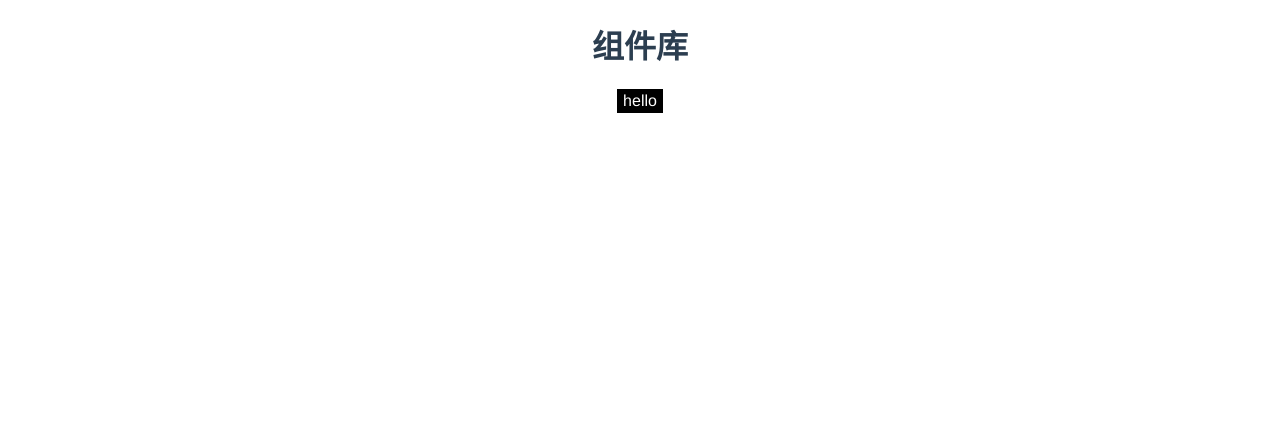
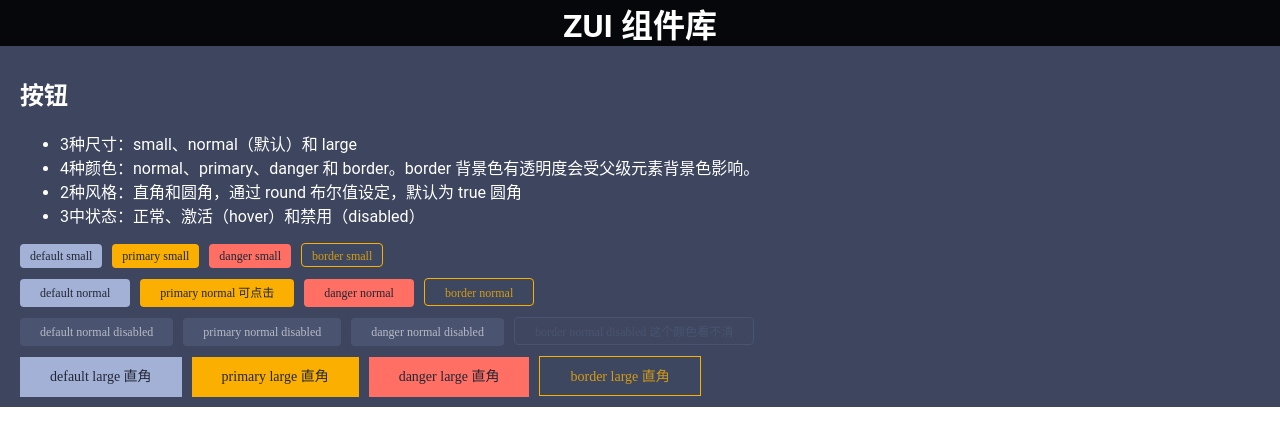
Before and after one commit to zerone-fe/zui, a Vue app: page / in a window 1280 px wide. Shown: the top 446 px of the page. Built offline with nearby package versions, Linux system fonts and the light colour scheme.

Commit message:
更新按钮组件
更新按钮组件

```diff
--- a/examples/App.vue
+++ b/examples/App.vue
@@ -4,18 +4,27 @@
       <router-link to="/">Home</router-link> |
       <router-link to="/about">About</router-link>
     </div> -->
-    <h1>组件库</h1>
+    <h1>ZUI 组件库</h1>
     <router-view />
   </div>
 </template>
 
 <style lang="scss">
+html, body {
+  margin: 0;
+}
+
 #app {
-  font-family: Avenir, Helvetica, Arial, sans-serif;
+  // font-family: Avenir, Helvetica, Arial, sans-serif;
+  font-family: Roboto, Avenir, Helvetica, Arial, sans-serif, "PingFang SC",
+    -apple-system, BlinkMacSystemFont, "Helvetica Neue", "Hiragino Sans GB",
+    "Source Han Sans", "Noto Sans CJK Sc", "Microsoft YaHei",
+    "Microsoft Jhenghei";
   -webkit-font-smoothing: antialiased;
   -moz-osx-font-smoothing: grayscale;
   text-align: center;
-  color: #2c3e50;
+  color: #fff;
+  background-color: #06070A;
 }
 
 #nav {
@@ -30,4 +39,8 @@
     }
   }
 }
+
+h1 {
+  margin: 0;
+}
 </style>
--- a/examples/views/Home.vue
+++ b/examples/views/Home.vue
@@ -1,12 +1,68 @@
 <template>
   <div class="home">
     <!-- <img alt="Vue logo" src="../assets/logo.png" /> -->
-    <z-button>hello</z-button>
+    <section class="component">
+      <h2>按钮</h2>
+      <ul>
+        <li>3种尺寸：small、normal（默认）和 large</li>
+        <li>4种颜色：normal、primary、danger 和 border。border 背景色有透明度会受父级元素背景色影响。</li>
+        <li>2种风格：直角和圆角，通过 round 布尔值设定，默认为 true 圆角</li>
+        <li>3中状态：正常、激活（hover）和禁用（disabled）</li>
+      </ul>
+      <div class="block">
+        <z-button size='small'>default small</z-button>
+        <z-button size='small' type='primary'>primary small</z-button>
+        <z-button size='small' type='danger'>danger small</z-button>
+        <z-button size='small' type='border'>border small</z-button>
+      </div>
+      <div class="block">
+        <z-button>default normal</z-button>
+        <z-button type='primary' @click="handleClick">primary normal 可点击</z-button>
+        <z-button type='danger'>danger normal</z-button>
+        <z-button type='border'>border normal</z-button>
+      </div>
+      <div class="block">
+        <z-button disabled>default normal disabled</z-button>
+        <z-button disabled type='primary'>primary normal disabled</z-button>
+        <z-button disabled type='danger'>danger normal disabled</z-button>
+        <z-button disabled type='border'>border normal disabled 这个颜色看不清</z-button>
+      </div>
+      <div class="block">
+        <z-button size='large' :round="false">default large 直角</z-button>
+        <z-button size='large' type='primary' :round="false">primary large 直角</z-button>
+        <z-button size='large' type='danger' :round="false">danger large 直角</z-button>
+        <z-button size='large' type='border' :round="false">border large 直角</z-button>
+      </div>
+    </section>
   </div>
 </template>
 
 <script>
 export default {
-  name: "Home"
+  name: "Home",
+  methods: {
+    handleClick () {
+      console.log('click')
+      alert('按钮点击回调')
+    }
+  }
 };
 </script>
+
+<style lang="scss" scoped>
+.component {
+  padding: 10px 20px;
+  color: #fff;
+  text-align: left;
+  background-color: #3D465E;
+
+  .block {
+    .z-button + .z-button {
+      margin-left: 10px;
+    }
+  }
+  .block + .block {
+    margin-top: 10px;
+  }
+}
+</style>
--- a/packages/Button/src/index.vue
+++ b/packages/Button/src/index.vue
@@ -1,23 +1,109 @@
 <template>
-    <div class="z-button">
+    <div class="z-button" @click="$emit('click')"
+        :class="[
+            {'z-button--round': round},
+            type && 'z-button--' + type,
+            size && 'z-button--' + size,
+            { 'z-button--diabled': disabled }
+        ]">
         <slot></slot>
     </div>
 </template>
 
 <script>
 export default {
-    name: 'z-button',
+    name: 'ZButton',
     props: {
-        type: String
+        type: String,
+        round: {
+            // 是否圆角
+            type: Boolean,
+            default: true
+        },
+        size: {
+            type: String
+        },
+        disabled: {
+            type: Boolean,
+            default: false
+        }
     }
 }
 </script>
 
 <style lang="scss" scoped>
+.z-button--round {
+    border-radius: 4px;
+}
 .z-button {
+    box-sizing: border-box;
     display: inline-block;
-    padding: 3px 6px;
-    background: #000;
-    color: #fff;
+    height: 28px;
+    padding: 4px 20px;
+
+    background: #A4B1D6;
+    color: #212734;
+    user-select: none;
+    cursor: pointer;
+    text-align: center;
+    font-size: 12px;
+    line-height: 20px;
+    font-family: PingFangSC-Medium, PingFang SC;
+
+    &:hover {
+        background-color: #687390;
+    }
+
+    &.z-button--diabled {
+        color: rgba(255, 255, 255, 0.6);
+        background-color: #4A5470;
+    }
+}
+.z-button--primary {
+    color: #212734;
+    background-color: #FBB001;
+    &:hover {
+        background-color: #D87E0E;
+    }
+    &.z-button--diabled {
+        color: rgba(255, 255, 255, 0.6);
+        background-color: #4A5470;
+    }
+}
+.z-button--danger {
+    color: #212734;
+    background-color: #FF6F64;
+    &:hover {
+        background-color: #C85252;
+    }
+    &.z-button--diabled {
+        color: rgba(255, 255, 255, 0.6);
+        background-color: #4A5470;
+    }
+}
+.z-button--border {
+    color: rgba(251, 176, 1, 0.8);
+    background-color: #1AFBB001;
+    border: 1px solid #FBB001;
+
+    &:hover {
+        background: rgba(251, 176, 1, 0.2);
+    }
+    &.z-button--diabled {
+        border: 1px solid #4A5470;
+        color: #4A5470;
+        background: rgba(74, 84, 112, 0.1);
+    }
+}
+.z-button--small {
+    height: 24px;
+    padding: 6px 10px;
+    line-height: 12px;
+}
+.z-button--large {
+    height: 40px;
+    line-height: 20px;
+    padding: 10px 30px;
+    font-size: 14px;
 }
 </style>
```
